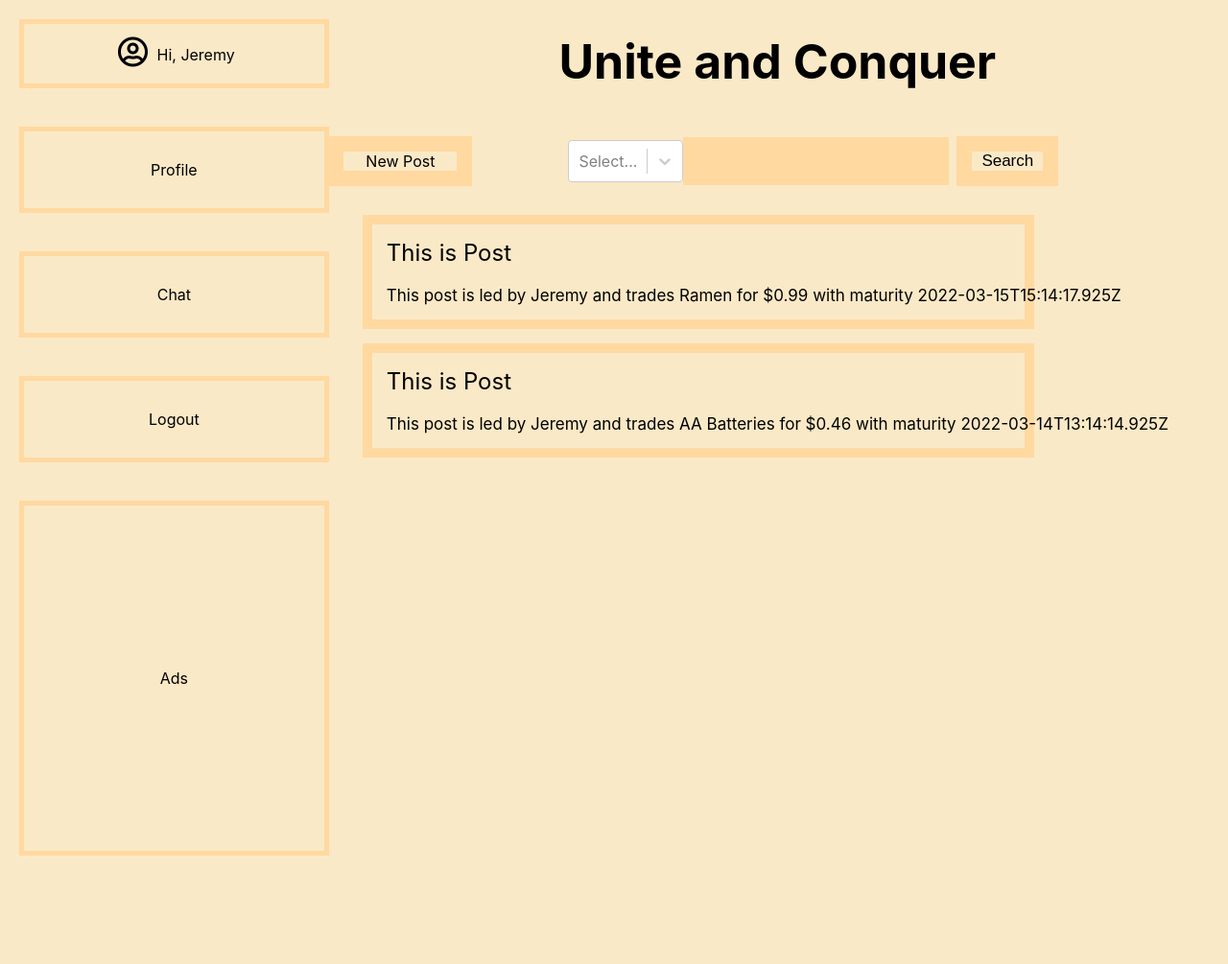
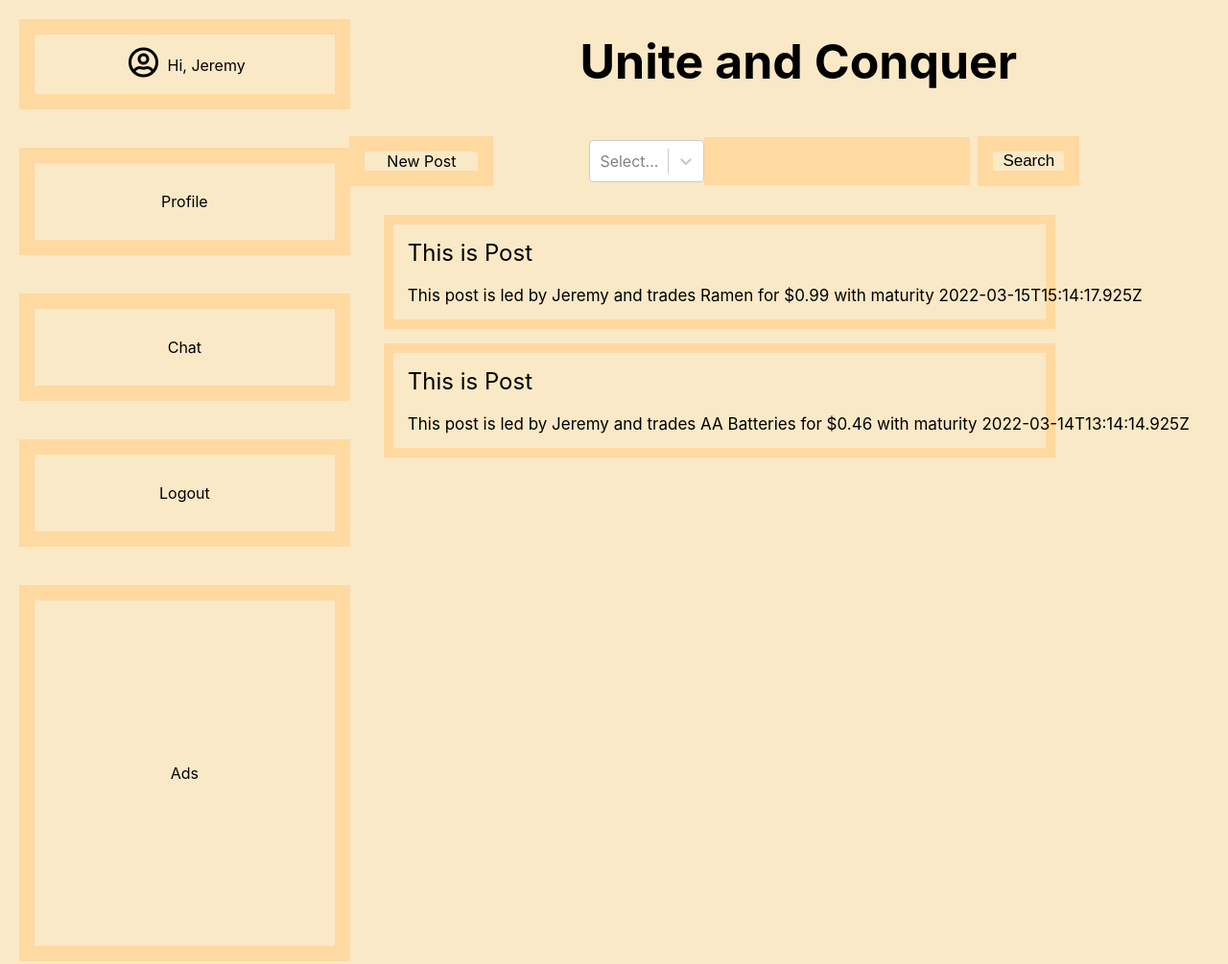
Before and after one commit to cis350/project-uniteandconquer, a React app in the folder uniteandconquer/: page / in a window 1280 px wide. Shown: the whole page at 96% size. Before the commit the page ends 942 px from the top, so only its background shows below. Built offline with nearby package versions, Linux system fonts and the light colour scheme.

```diff
--- a/uniteandconquer/src/assets/Sidebar.css
+++ b/uniteandconquer/src/assets/Sidebar.css
@@ -11,7 +11,7 @@
 .greeting-box {
   justify-content: center;
   align-items: center;
-  border: 5px solid #ffd9a0;
+  border: 16px solid #ffd9a0;
   padding-bottom: 20px;
   padding-top: 10px;
   margin-bottom: 40px;
@@ -43,7 +43,7 @@
 .profile-box {
   justify-content: center;
   align-items: center;
-  border: 5px solid #ffd9a0;
+  border: 16px solid #ffd9a0;
   margin-bottom: 40px;
 }
 
@@ -86,7 +86,7 @@
 .chat-box {
   justify-content: center;
   align-items: center;
-  border: 5px solid #ffd9a0;
+  border: 16px solid #ffd9a0;
   margin-bottom: 40px;
 }
 
@@ -115,7 +115,7 @@
 .logout-box {
   justify-content: center;
   align-items: center;
-  border: 5px solid #ffd9a0;
+  border: 16px solid #ffd9a0;
   margin-bottom: 40px;
 }
 
@@ -144,7 +144,7 @@
 .ad-box {
   justify-content: center;
   align-items: center;
-  border: 5px solid #ffd9a0;
+  border: 16px solid #ffd9a0;
   margin-bottom: 40px;
 }
 
```
